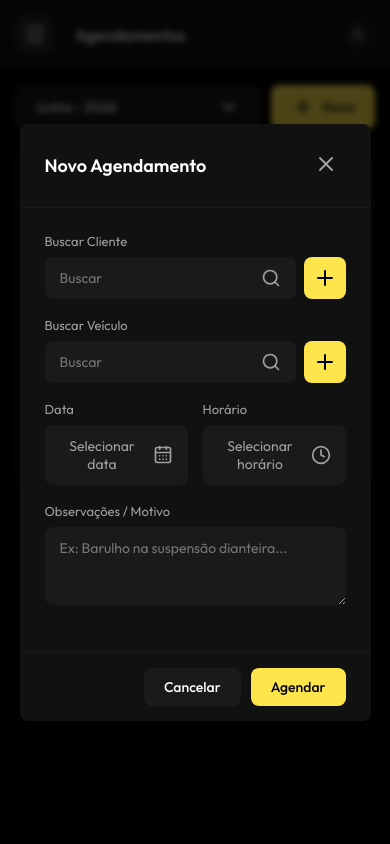
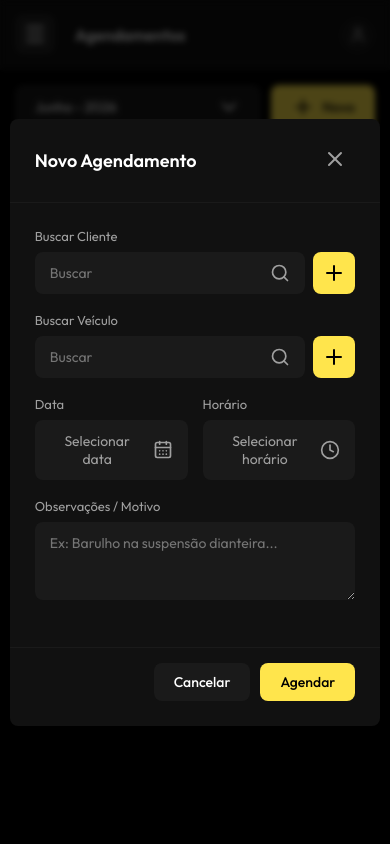
Before and after one commit to thomazandreywalicoski/oficina-suspensul, a Flask app: page / in a window 390 px wide, after a click on "Novo". Run offline with Flask 3, Linux system fonts and the light colour scheme; a user stored in the database is signed in; data comes from the database, SQL or seed files in the repository; data that the repository does not hold is empty; parts of the project's set-up code (start-up, migrations or seed data) failed here and were passed over.

Commit message:
fix(mobile): prevent toast blocking clicks and optimize modal heights on small screens

```diff
--- a/gerenciamento-oficina-suspensul/templates/index.html
+++ b/gerenciamento-oficina-suspensul/templates/index.html
@@ -1387,6 +1387,14 @@
             }
             .sidebar-inner {
                 padding-bottom: 80px !important;
+            }
+            .modal {
+                max-height: 85vh;
+                max-height: 85dvh;
+                width: 95%;
+            }
+            .modal-footer {
+                padding-bottom: 25px;
             }
         }
 
```
Also changed, not shown: gerenciamento-oficina-suspensul/static/js/app.js.
